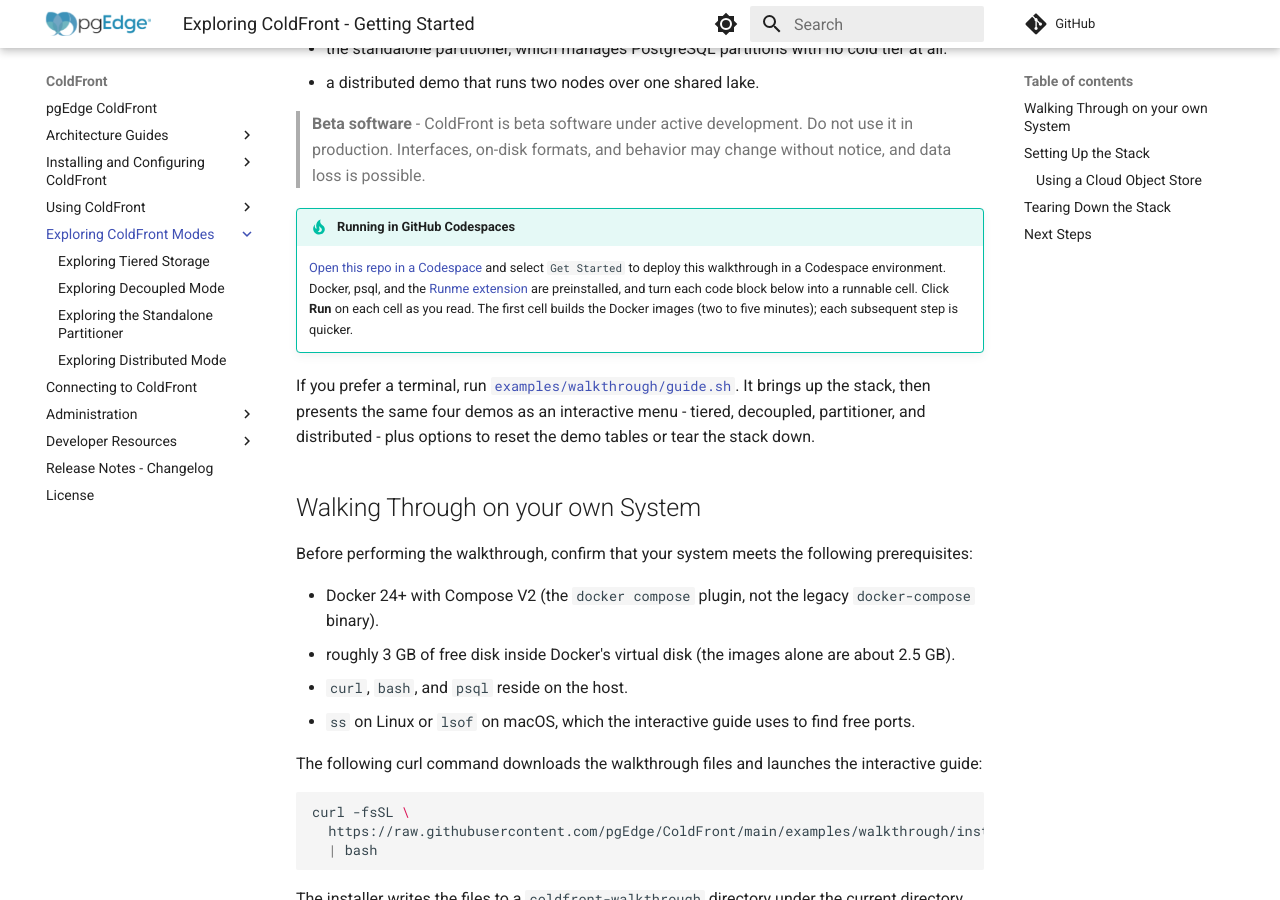
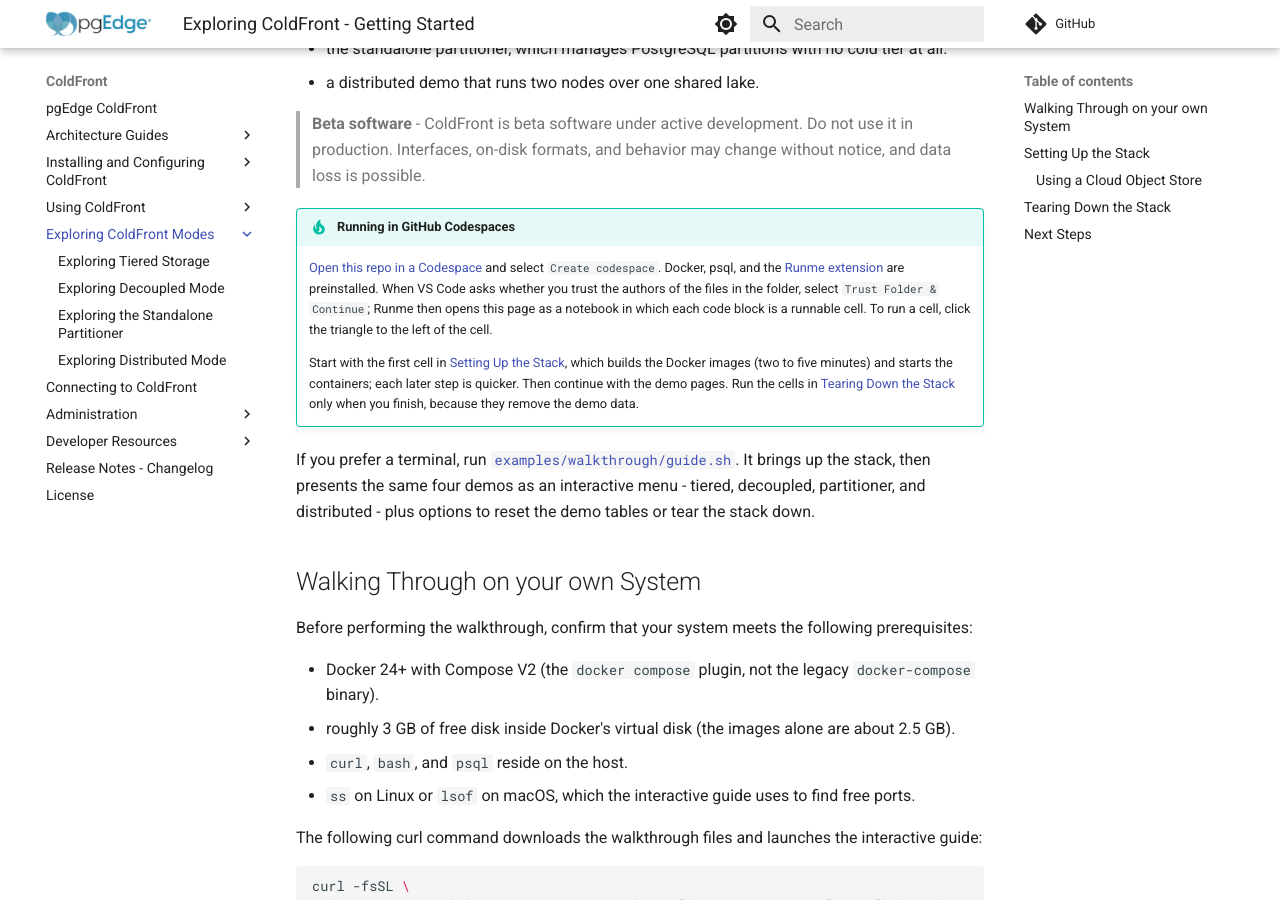
Before and after one commit to pgEdge/coldfront, an MkDocs documentation site: the page built from docs/exploring_coldfront/index.md, in a window 1280 px wide and 900 px high, scrolled down 513 px. Built offline with MkDocs 1.6.1 and Material for MkDocs 9.7.7, drawn with Linux system fonts in a browser that asks for light colours; comment, search, counter and statistics services are not loaded.

Commit message:
Describe the Codespaces steps that the walkthrough tip leaves out

```diff
--- a/docs/exploring_coldfront/index.md
+++ b/docs/exploring_coldfront/index.md
@@ -30,12 +30,18 @@ ColdFront repository. The walkthrough demonstrates:
 <div class="admonition tip">
 <p class="admonition-title"><strong>Running in GitHub Codespaces</strong></p>
 <p><a href="https://github.com/codespaces/new?repo=pgEdge/coldfront">Open this repo in a Codespace</a>
-and select <code>Get Started</code> to deploy this walkthrough in a Codespace
-environment. Docker, psql, and the
+and select <code>Create codespace</code>. Docker, psql, and the
 <a href="https://marketplace.visualstudio.com/items?itemName=stateful.runme">Runme extension</a>
-are preinstalled, and turn each code block below into a runnable cell. Click
-<strong>Run</strong> on each cell as you read. The first cell builds the Docker
-images (two to five minutes); each subsequent step is quicker.</p>
+are preinstalled. When VS Code asks whether you trust the authors of the files
+in the folder, select <code>Trust Folder &amp; Continue</code>; Runme then
+opens this page as a notebook in which each code block is a runnable cell. To
+run a cell, click the triangle to the left of the cell.</p>
+<p>Start with the first cell in
+<a href="#setting-up-the-stack">Setting Up the Stack</a>, which builds the
+Docker images (two to five minutes) and starts the containers; each later step
+is quicker. Then continue with the demo pages. Run the cells in
+<a href="#tearing-down-the-stack">Tearing Down the Stack</a> only when you
+finish, because they remove the demo data.</p>
 </div>
 
 If you prefer a terminal, run
```
